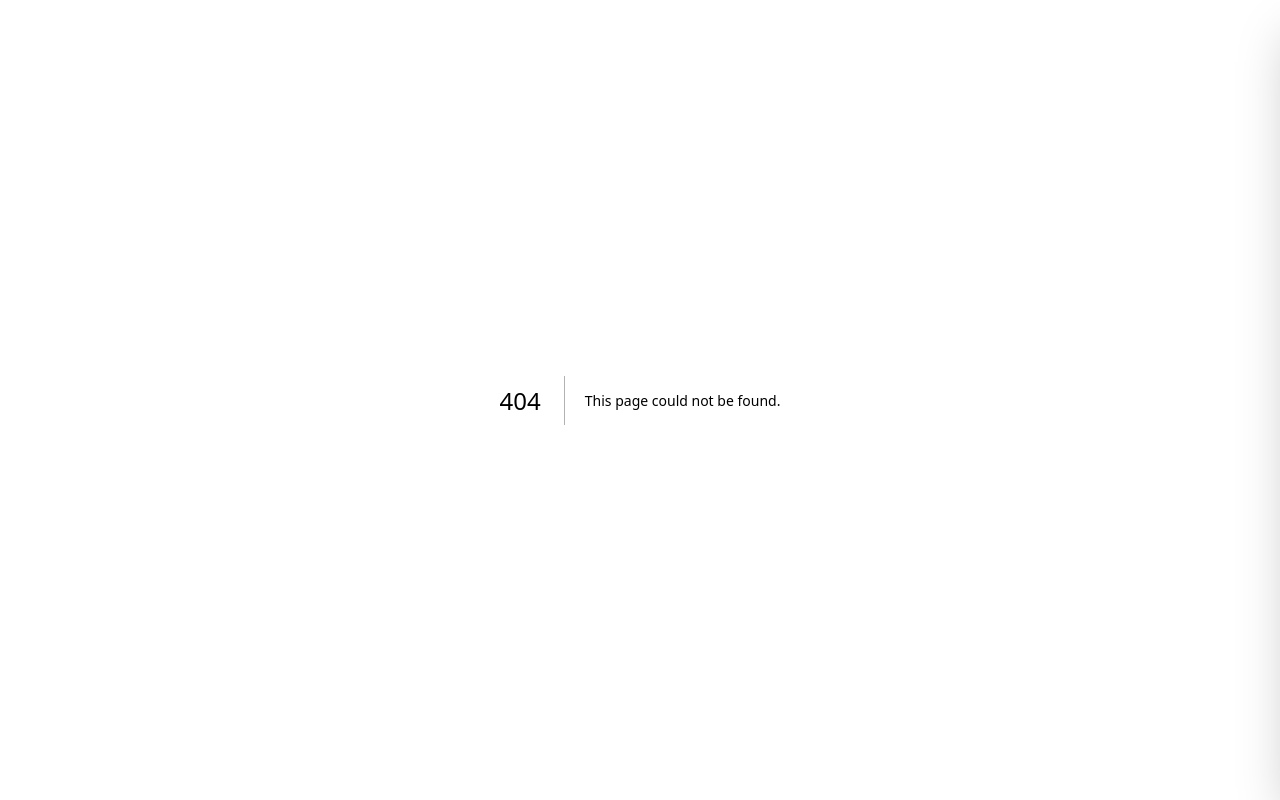
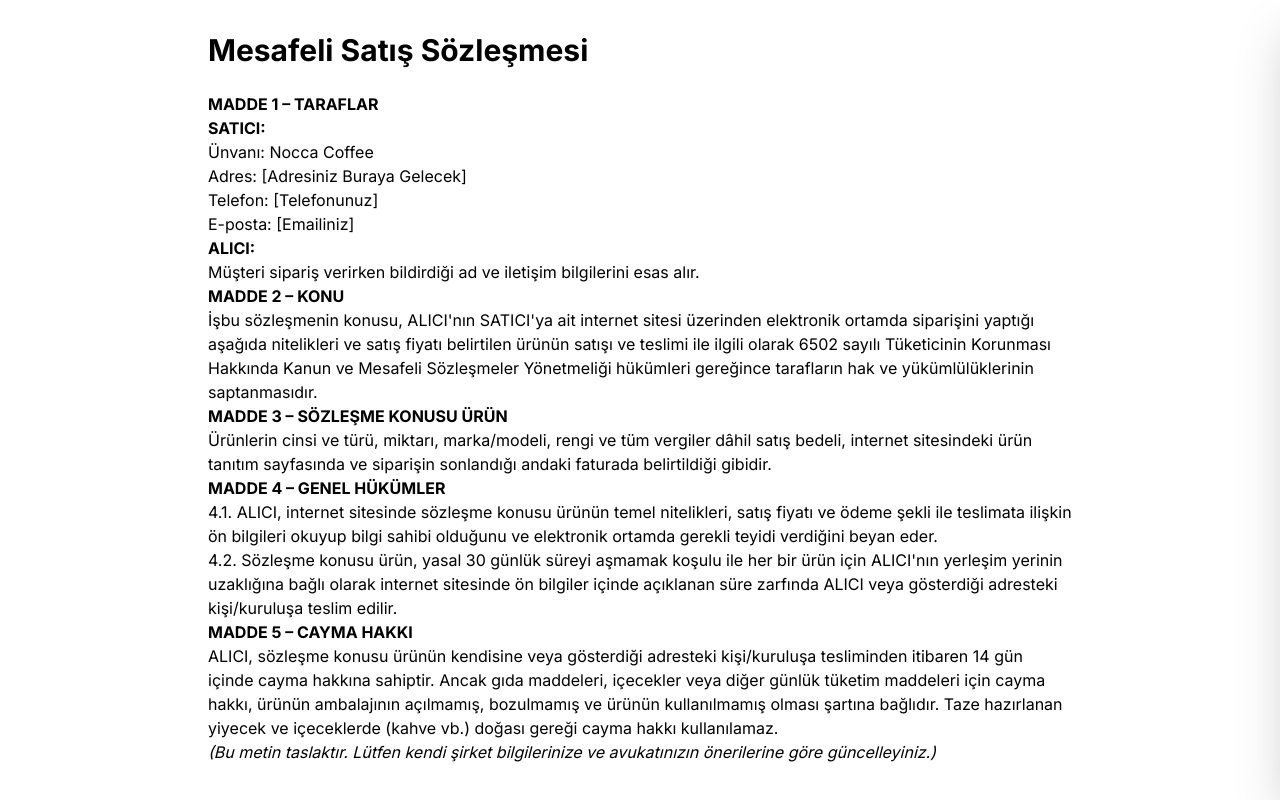
Before and after one commit to hakancineli/noccacoffe, a Next.js app: page /mesafeli-satis-sozlesmesi in a window 1280 px wide. Before the commit this address had no page. Built offline with nearby package versions, Linux system fonts and the light colour scheme.

Commit message:
feat: add legal compliance pages and checkout agreement for virtual pos

```diff
--- a/src/app/checkout/page.tsx
+++ b/src/app/checkout/page.tsx
@@ -27,6 +27,7 @@ export default function CheckoutPage() {
     });
 
     const [isEditing, setIsEditing] = useState(true);
+    const [acceptedAgreement, setAcceptedAgreement] = useState(false);
 
     // Check for logged in user to auto-fill AND logic for birthday
     useEffect(() => {
@@ -114,6 +115,12 @@ export default function CheckoutPage() {
                 setLoading(false);
                 return;
             }
+        }
+
+        if (!acceptedAgreement) {
+            setError('Lütfen Mesafeli Satış Sözleşmesi ve Ön Bilgilendirme Formunu onaylayınız.');
+            setLoading(false);
+            return;
         }
 
         try {
@@ -369,6 +376,19 @@ export default function CheckoutPage() {
 
                                 {error && <div className="text-red-600 text-sm bg-red-50 p-3 rounded-lg">{error}</div>}
 
+                                <div className="flex items-start py-4">
+                                    <input
+                                        type="checkbox"
+                                        id="agreement-edit"
+                                        checked={acceptedAgreement}
+                                        onChange={(e) => setAcceptedAgreement(e.target.checked)}
+                                        className="mt-1 h-4 w-4 text-nocca-green focus:ring-nocca-green border-gray-300 rounded cursor-pointer"
+                                    />
+                                    <label htmlFor="agreement-edit" className="ml-2 block text-sm text-gray-700 select-none cursor-pointer">
+                                        <Link href="/mesafeli-satis-sozlesmesi" target="_blank" className="font-medium text-nocca-green hover:underline">Mesafeli Satış Sözleşmesi'ni</Link> ve <Link href="/iptal-iade-kosullari" target="_blank" className="font-medium text-nocca-green hover:underline">İptal İade Koşulları'nı</Link> okudum, onaylıyorum.
+                                    </label>
+                                </div>
+
                                 <button
                                     type="submit"
                                     disabled={loading}
@@ -391,6 +411,19 @@ export default function CheckoutPage() {
                                 </div>
 
                                 {error && <div className="text-red-600 text-sm bg-red-50 p-3 rounded-lg">{error}</div>}
+
+                                <div className="flex items-start py-4">
+                                    <input
+                                        type="checkbox"
+                                        id="agreement-view"
+                                        checked={acceptedAgreement}
+                                        onChange={(e) => setAcceptedAgreement(e.target.checked)}
+                                        className="mt-1 h-4 w-4 text-nocca-green focus:ring-nocca-green border-gray-300 rounded cursor-pointer"
+                                    />
+                                    <label htmlFor="agreement-view" className="ml-2 block text-sm text-gray-700 select-none cursor-pointer">
+                                        <Link href="/mesafeli-satis-sozlesmesi" target="_blank" className="font-medium text-nocca-green hover:underline">Mesafeli Satış Sözleşmesi'ni</Link> ve <Link href="/iptal-iade-kosullari" target="_blank" className="font-medium text-nocca-green hover:underline">İptal İade Koşulları'nı</Link> okudum, onaylıyorum.
+                                    </label>
+                                </div>
 
                                 <button
                                     onClick={handleSubmit}
--- /dev/null
+++ b/src/app/iptal-iade-kosullari/page.tsx
@@ -0,0 +1,27 @@
+export default function CancellationRefundPolicy() {
+    return (
+        <div className="container mx-auto px-4 py-8 max-w-4xl">
+            <h1 className="text-3xl font-bold mb-6">İptal ve İade Koşulları</h1>
+            <div className="prose prose-green max-w-none">
+
+                <h2>İptal Politikası</h2>
+                <p>Siparişiniz henüz hazırlanmaya başlanmadıysa, müşteri hizmetlerimizle iletişime geçerek siparişinizi ücretsiz olarak iptal edebilirsiniz. Hazırlanmaya başlanan veya kuryeye teslim edilen siparişlerin iptali mümkün değildir.</p>
+
+                <h2>İade Koşulları</h2>
+                <p>Gıda ürünlerinde hijyen ve sağlık standartları gereği, ambalajı açılmış, tadına bakılmış veya tüketilmeye başlanmış ürünlerin iadesi kabul edilmemektedir.</p>
+                <p>Ancak;</p>
+                <ul>
+                    <li>Siparişiniz yanlış geldiyse,</li>
+                    <li>Ürün bozuk veya hasarlı geldiyse,</li>
+                    <li>Eksik ürün varsa,</li>
+                </ul>
+                <p>Lütfen teslimat anında kuryeye tutanak tutturunuz veya hemen bizimle iletişime geçiniz. Hatalı ürünlerin değişimi veya ücret iadesi tarafımızca ivedilikle yapılacaktır.</p>
+
+                <h2>Ücret İadesi</h2>
+                <p>İadesi onaylanan siparişlerin ücreti, ödemeyi gerçekleştirdiğiniz yöntemle (Kredi Kartı/Nakit) tarafınıza iade edilir. Kredi kartı iadelerinin ekstrenize yansıması bankanıza bağlı olarak 1-7 iş günü sürebilir.</p>
+
+                <p><em>(Bu metin taslaktır. Lütfen kendi şirket bilgilerinize ve avukatınızın önerilerine göre güncelleyiniz.)</em></p>
+            </div>
+        </div>
+    );
+}
--- /dev/null
+++ b/src/app/mesafeli-satis-sozlesmesi/page.tsx
@@ -0,0 +1,33 @@
+export default function DistanceSalesAgreement() {
+    return (
+        <div className="container mx-auto px-4 py-8 max-w-4xl">
+            <h1 className="text-3xl font-bold mb-6">Mesafeli Satış Sözleşmesi</h1>
+            <div className="prose prose-green max-w-none">
+                <p><strong>MADDE 1 – TARAFLAR</strong></p>
+                <p><strong>SATICI:</strong><br />
+                    Ünvanı: Nocca Coffee<br />
+                    Adres: [Adresiniz Buraya Gelecek]<br />
+                    Telefon: [Telefonunuz]<br />
+                    E-posta: [Emailiniz]</p>
+
+                <p><strong>ALICI:</strong><br />
+                    Müşteri sipariş verirken bildirdiği ad ve iletişim bilgilerini esas alır.</p>
+
+                <p><strong>MADDE 2 – KONU</strong></p>
+                <p>İşbu sözleşmenin konusu, ALICI'nın SATICI'ya ait internet sitesi üzerinden elektronik ortamda siparişini yaptığı aşağıda nitelikleri ve satış fiyatı belirtilen ürünün satışı ve teslimi ile ilgili olarak 6502 sayılı Tüketicinin Korunması Hakkında Kanun ve Mesafeli Sözleşmeler Yönetmeliği hükümleri gereğince tarafların hak ve yükümlülüklerinin saptanmasıdır.</p>
+
+                <p><strong>MADDE 3 – SÖZLEŞME KONUSU ÜRÜN</strong></p>
+                <p>Ürünlerin cinsi ve türü, miktarı, marka/modeli, rengi ve tüm vergiler dâhil satış bedeli, internet sitesindeki ürün tanıtım sayfasında ve siparişin sonlandığı andaki faturada belirtildiği gibidir.</p>
+
+                <p><strong>MADDE 4 – GENEL HÜKÜMLER</strong></p>
+                <p>4.1. ALICI, internet sitesinde sözleşme konusu ürünün temel nitelikleri, satış fiyatı ve ödeme şekli ile teslimata ilişkin ön bilgileri okuyup bilgi sahibi olduğunu ve elektronik ortamda gerekli teyidi verdiğini beyan eder.</p>
+                <p>4.2. Sözleşme konusu ürün, yasal 30 günlük süreyi aşmamak koşulu ile her bir ürün için ALICI'nın yerleşim yerinin uzaklığına bağlı olarak internet sitesinde ön bilgiler içinde açıklanan süre zarfında ALICI veya gösterdiği adresteki kişi/kuruluşa teslim edilir.</p>
+
+                <p><strong>MADDE 5 – CAYMA HAKKI</strong></p>
+                <p>ALICI, sözleşme konusu ürünün kendisine veya gösterdiği adresteki kişi/kuruluşa tesliminden itibaren 14 gün içinde cayma hakkına sahiptir. Ancak gıda maddeleri, içecekler veya diğer günlük tüketim maddeleri için cayma hakkı, ürünün ambalajının açılmamış, bozulmamış ve ürünün kullanılmamış olması şartına bağlıdır. Taze hazırlanan yiyecek ve içeceklerde (kahve vb.) doğası gereği cayma hakkı kullanılamaz.</p>
+
+                <p><em>(Bu metin taslaktır. Lütfen kendi şirket bilgilerinize ve avukatınızın önerilerine göre güncelleyiniz.)</em></p>
+            </div>
+        </div>
+    );
+}
--- a/src/components/Footer.tsx
+++ b/src/components/Footer.tsx
@@ -97,6 +97,8 @@ const Footer = () => {
             <div className="flex space-x-6">
               <Link href="/privacy" className="text-sm text-gray-400 hover:text-white">Gizlilik Politikası</Link>
               <Link href="/terms" className="text-sm text-gray-400 hover:text-white">Kullanım Koşulları</Link>
+              <Link href="/mesafeli-satis-sozlesmesi" className="text-sm text-gray-400 hover:text-white">Mesafeli Satış Sözleşmesi</Link>
+              <Link href="/iptal-iade-kosullari" className="text-sm text-gray-400 hover:text-white">İptal ve İade Koşulları</Link>
               <Link href="/cookies" className="text-sm text-gray-400 hover:text-white">Çerez Tercihleri</Link>
               <Link href="/kvkk" className="text-sm text-gray-400 hover:text-white">KVKK Aydınlatma Metni</Link>
             </div>
```
